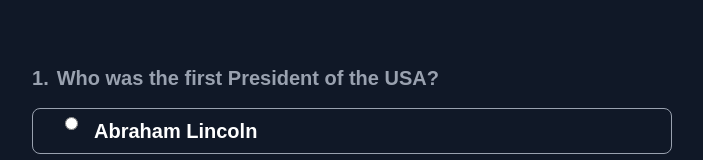
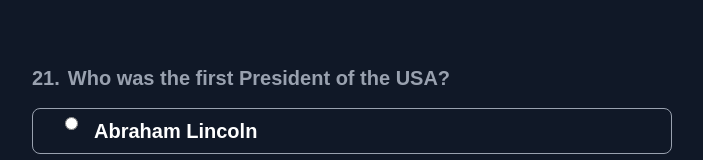
Before and after one commit to anuprajvarma/micro-quizz, a Next.js app: page /quiz/history-q1 in a window 1280 px wide. Shown: the top 160 px of the page, without its empty margins (288-991 px from the left). Built offline with nearby package versions, Linux system fonts and the light colour scheme.

Commit message:
fix ssr for quiz id

```diff
--- a/app/quiz/[id]/page.tsx
+++ b/app/quiz/[id]/page.tsx
@@ -3,23 +3,31 @@ import { allQuizzes } from "@/data/dummuyData";
 import QuizClient from "../../component/QuizClient";
 
 interface Props {
-  params: Promise<{ id: string }>;
+  params: { id: string };
 }
 
-const Page = async (props: Props) => {
-  const params = await props.params;
+const Page = ({ params }: Props) => {
+  const question = allQuizzes
+    .flatMap((quiz) => quiz.questions)
+    .find((q) => q.id.toLowerCase() === params.id.toLowerCase());
+
+  const index = allQuizzes
+    .flatMap((quiz) => quiz.questions)
+    .findIndex((q) => q.id.toLowerCase() === params.id.toLowerCase());
+
+  if (!question) {
+    return (
+      <div className="flex items-center justify-center h-screen text-white">
+        Question not found.
+      </div>
+    );
+  }
 
   return (
     <div className="w-full h-full flex justify-center">
       <div className="w-[70rem] flex flex-col justify-center items-center py-[4rem]">
         <div className="flex flex-col gap-2 w-[40rem]">
-          {allQuizzes.map((quizz) =>
-            quizz.questions.map((question, index) =>
-              params.id.toLowerCase() === question.id.toLowerCase() ? (
-                <QuizClient key={index} index={index} questionData={question} />
-              ) : null
-            )
-          )}
+          <QuizClient index={index} questionData={question} />
         </div>
       </div>
     </div>
```
